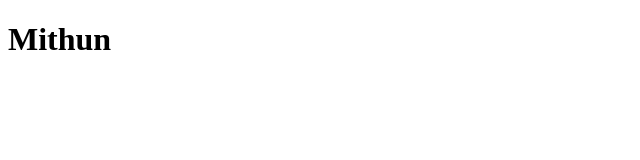
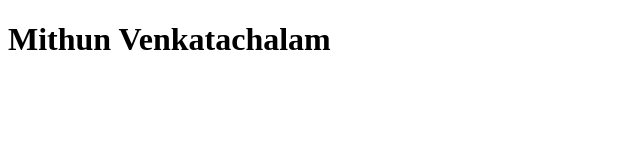
Before and after one commit to Mithunkv96/sample, a plain HTML site: page index.html in a window 1280 px wide. Shown: the whole page, without its empty margins (0-640 px from the left). Drawn offline with Linux system fonts and the light colour scheme.

Commit message:
feat: modifed name

```diff
--- a/index.html
+++ b/index.html
@@ -6,7 +6,7 @@
     <title>Mithun</title>
 </head>
 <body>
-    <h1>Mithun</h1>
+    <h1>Mithun Venkatachalam</h1>
 
 </body>
 </html>
```
